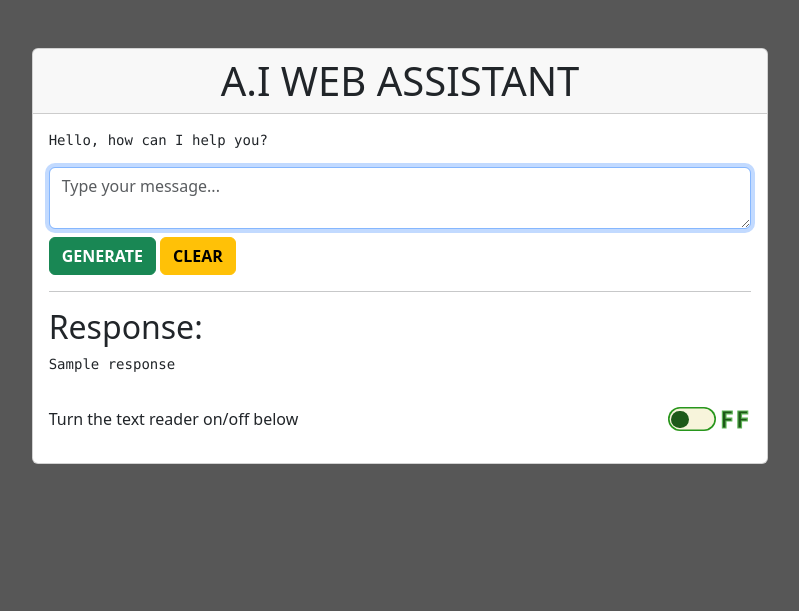
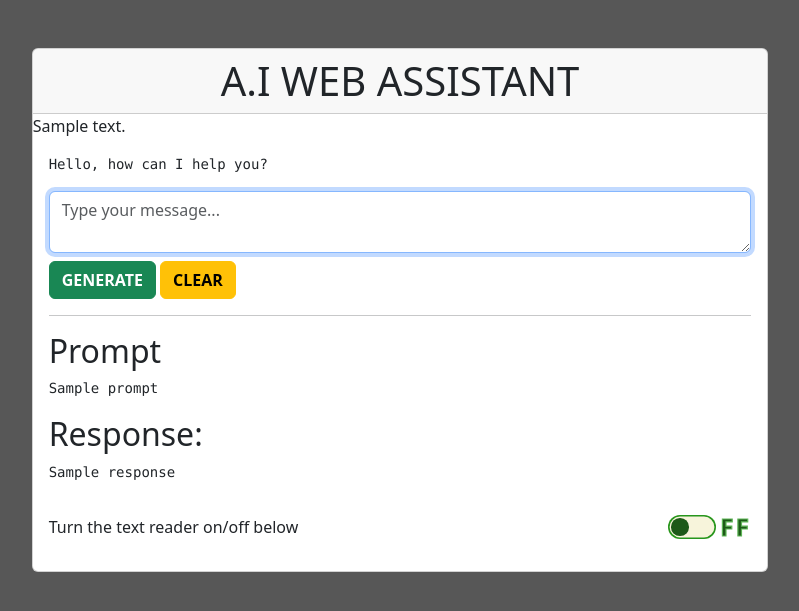
Before and after one commit to ddeveloper72/OpenAI-WebAssistant, a Django app: template templates/assistant/home.html in a window 1280 px wide. Shown: the top 611 px of the page, without its empty margins (240-1039 px from the left). Run offline with Django 5.2, Linux system fonts and the light colour scheme; the template is opened without the code that fills it: most values are stand-ins (such as "Sample title", 1, 10 or a date in 2020).

Commit message:
feat: Update home.html to include markdown rendering for welcome message and instructions

```diff
--- a/templates/assistant/home.html
+++ b/templates/assistant/home.html
@@ -7,6 +7,7 @@
     <div class="col-md-7 mt-4">
         <div class="card">
             <h1 class="card-header text-center">A.I WEB ASSISTANT</h1>
+            <div>{{ html_content|safe }}</div>
             <div class="card-body">
                 <div id="customAlert" class="alert">
                     Speaking...
@@ -23,12 +24,16 @@
                     <input id="clear" class="btn btn-warning fw-bold" value="CLEAR" type="button" />
                 </form>
                 <hr>
+                {% if prompt %}
+                <h2>Prompt</h2>
+                <pre><code>{{ prompt|escape }}</code></pre>
+                {% endif %}
+
+
+
                 {% if response %}
-
                 <h2>Response:</h2>
-                {% autoescape off %}
-                <pre id="response">{{ response|linebreaks }}</pre>
-                {% endautoescape %}
+                <pre id="response"><code>{{ response|escape|linebreaks }}</code></pre>
 
                 <div class="speak">
                     <P class="speak_lable">Turn the text reader on/off below</P>
@@ -45,6 +50,7 @@
                 <p>First ask the AI a question, but writing it into the prompt above.</p>
                 {% endif %}
 
+
             </div>
         </div>
     </div>
```
